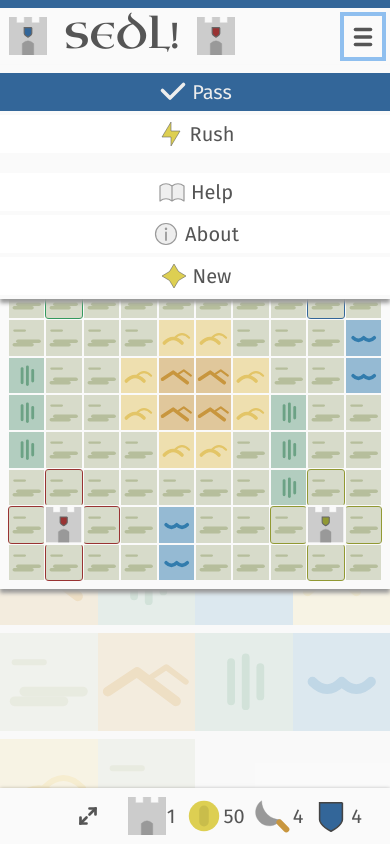
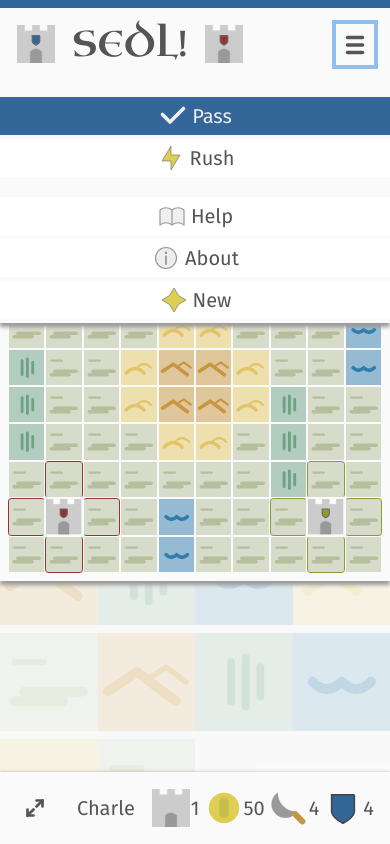
Before and after one commit to acarrara/sedl, an Angular app: page / in a window 390 px wide. Both pictures are taken after a click on the button 363 px from the left and 36 px from the top of the page. Built offline with nearby package versions, Linux system fonts and the light colour scheme.

Commit message:
ranking better, missing transitions

```diff
--- a/src/app/actions/actions.component.html
+++ b/src/app/actions/actions.component.html
@@ -1,7 +1,7 @@
 <button class="button  button--primary" (click)="game.pass(); clicked()">
       <span class="button__content">
         <se-cell seed="o" class="cell  cell--icon"></se-cell>
-        <span>Pass</span>
+        <span class="button__label">Pass</span>
       </span>
 </button>
 <button class="button  button--default" (click)="game.rush(); clicked()" [disabled]="!lord.canRush()">
--- a/src/app/board/game.component.html
+++ b/src/app/board/game.component.html
@@ -33,10 +33,10 @@
     </div>
   </div>
   <se-controls side="bottom">
-    <se-region-statistics style="flex-grow: 1" [lord]="gameService.lord$ | async"
+    <se-region-statistics [lord]="gameService.lord$ | async"
                           [region]="currentRegion"></se-region-statistics>
-    <div style="flex-grow: 0; display: flex; width: 100%; justify-content: flex-end;">
-      <div class="lord-ranking" [class.is-active]="!rankingCollapsed">
+    <div class="lord-ranking">
+      <div class="lord-ranking__dropdown" [class.is-active]="!rankingCollapsed">
         <button class="button  button--default  button--small" (click)="toggleRanking()">
           <div class="button__content">
             <se-cell class="cell  cell--icon" seed="e"></se-cell>
--- a/src/style/_buttons.scss
+++ b/src/style/_buttons.scss
@@ -115,6 +115,25 @@
   .button + .button {
     margin-left: 0;
   }
+
+  .button--raised {
+    position: fixed;
+    bottom: 5em;
+    right: $spacing-m;
+
+    width: initial;
+    border-radius: 50%;
+
+    min-height: 3em;
+
+    box-shadow: 0 0 3px 1px #999;
+
+    display: block;
+
+    & .button__label {
+      display: none;
+    }
+  }
 }
 
 .button--small {
--- a/src/style/_controls.scss
+++ b/src/style/_controls.scss
@@ -6,7 +6,7 @@
   @include flex-align-center();
   justify-content: space-between;
 
-  padding: $spacing-m;
+  padding: $spacing-l;
 
   background-color: $primary-color-background;
 
@@ -68,7 +68,7 @@
   }
 
   .controls__menu-container {
-    padding: $spacing-m;
+    padding: $spacing-l;
   }
 
   .controls--top {
@@ -84,7 +84,7 @@
     right: 0;
     top: 0;
 
-    padding-top: $spacing-m;
+    padding-top: $spacing-l;
 
     @include standard-shadow();
 
--- a/src/style/_lord-ranking.scss
+++ b/src/style/_lord-ranking.scss
@@ -1,15 +1,23 @@
 .lord-ranking {
+  display: flex;
+}
+
+.lord-ranking__dropdown {
   display: none;
   align-items: flex-start;
+  justify-content: space-between;
 
   position: absolute;
   bottom: 0;
   right: 0;
 
   background-color: $primary-color-background;
-  padding: $spacing-m;
+
+  border-bottom: var(--lord-color) solid $spacing-m;
+
+  padding: $spacing-l;
+
   z-index: 800;
-  border-bottom: var(--lord-color) solid $spacing-m;
 
   box-shadow: 0 1px 4px 0 $shadow-color;
 
@@ -29,13 +37,17 @@
 }
 
 .lord-ranking__lord + .lord-ranking__lord {
-  padding-top: $spacing-m;
+  padding-top: $spacing-l;
 }
 
 @media only screen and (max-width: 1024px) {
 
+  .lord-ranking__dropdown {
+    left: 0;
+   }
+
   .lord-ranking {
-    left: 0;
-    width: 100vh;
+    width: 100%;
+    justify-content: space-between;
   }
 }
--- a/src/style/_lord-statistics.scss
+++ b/src/style/_lord-statistics.scss
@@ -4,21 +4,21 @@
 
   .lord-statistics__data {
     padding-left: $spacing-l;
-    padding-right: $spacing-l;
     display: flex;
   }
 
   .lord-statistics__element {
     @include flex-align-center();
+  }
+
+  .lord-statistics__element + .lord-statistics__element {
     padding-left: $spacing-s;
-    padding-right: $spacing-s;
   }
 }
 
-
-@media only screen and (max-width: 1024px) {
-
-  .lord-statistics__name {
-    display: none;
-  }
+.lord-statistics__name {
+  max-width: 15vw;
+  overflow: hidden;
+  white-space: nowrap;
+  text-overflow: ellipsis;
 }
--- a/src/style/_modals.scss
+++ b/src/style/_modals.scss
@@ -39,7 +39,7 @@
   display: flex;
   justify-content: space-between;
 
-  padding: $spacing-m;
+  padding: $spacing-l;
 
   flex-grow: 0;
 
@@ -51,7 +51,7 @@
 .modal__container {
   flex-grow: 1;
 
-  padding: $spacing-m;
+  padding: $spacing-l;
 
   overflow: auto;
 }
--- a/src/style/_typography.scss
+++ b/src/style/_typography.scss
@@ -69,6 +69,8 @@ table {
   width: 100%;
   border-collapse: collapse;
   table-layout: fixed;
+
+  margin-bottom: $spacing-l;
 }
 
 td, th {
```
